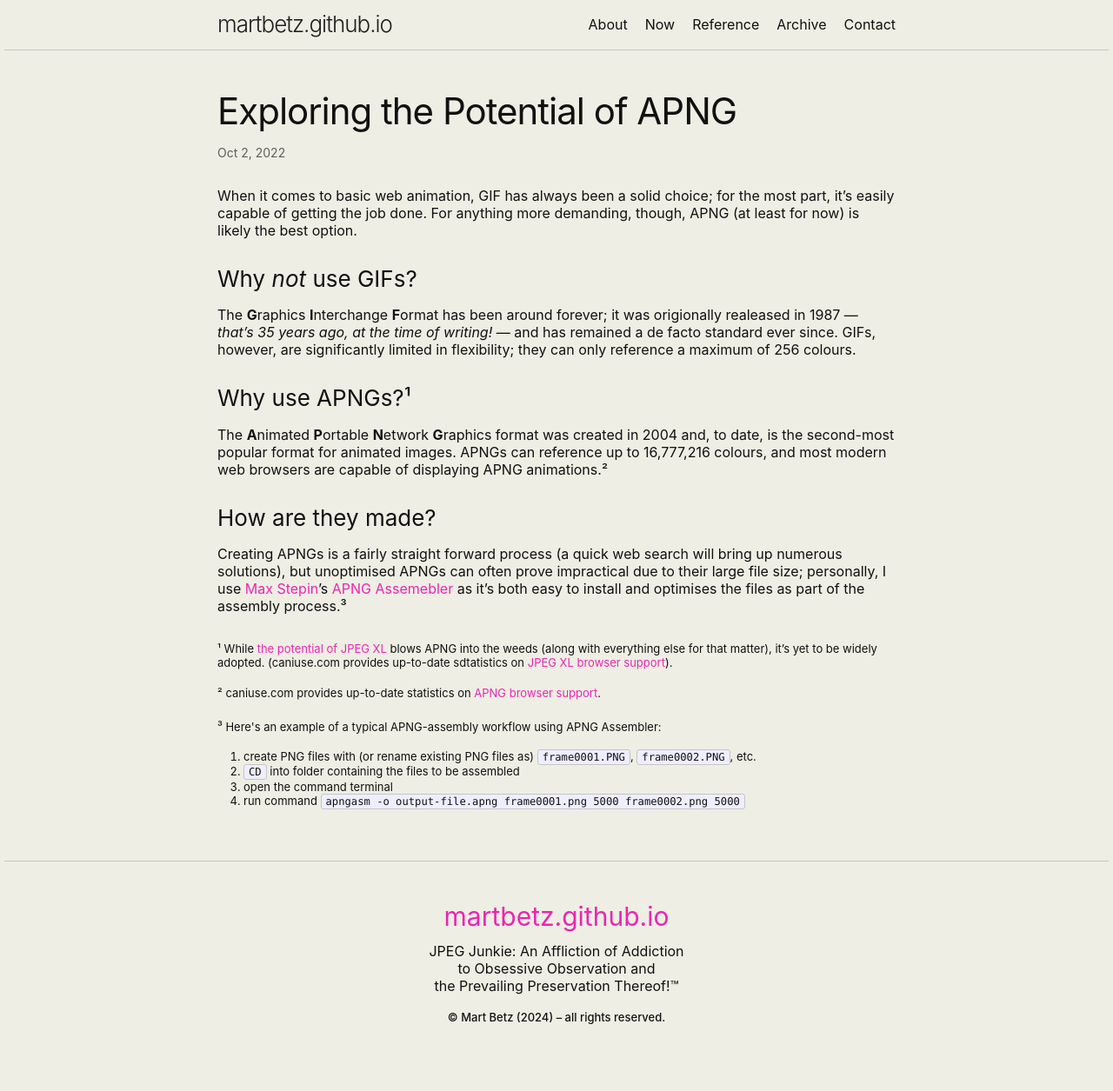
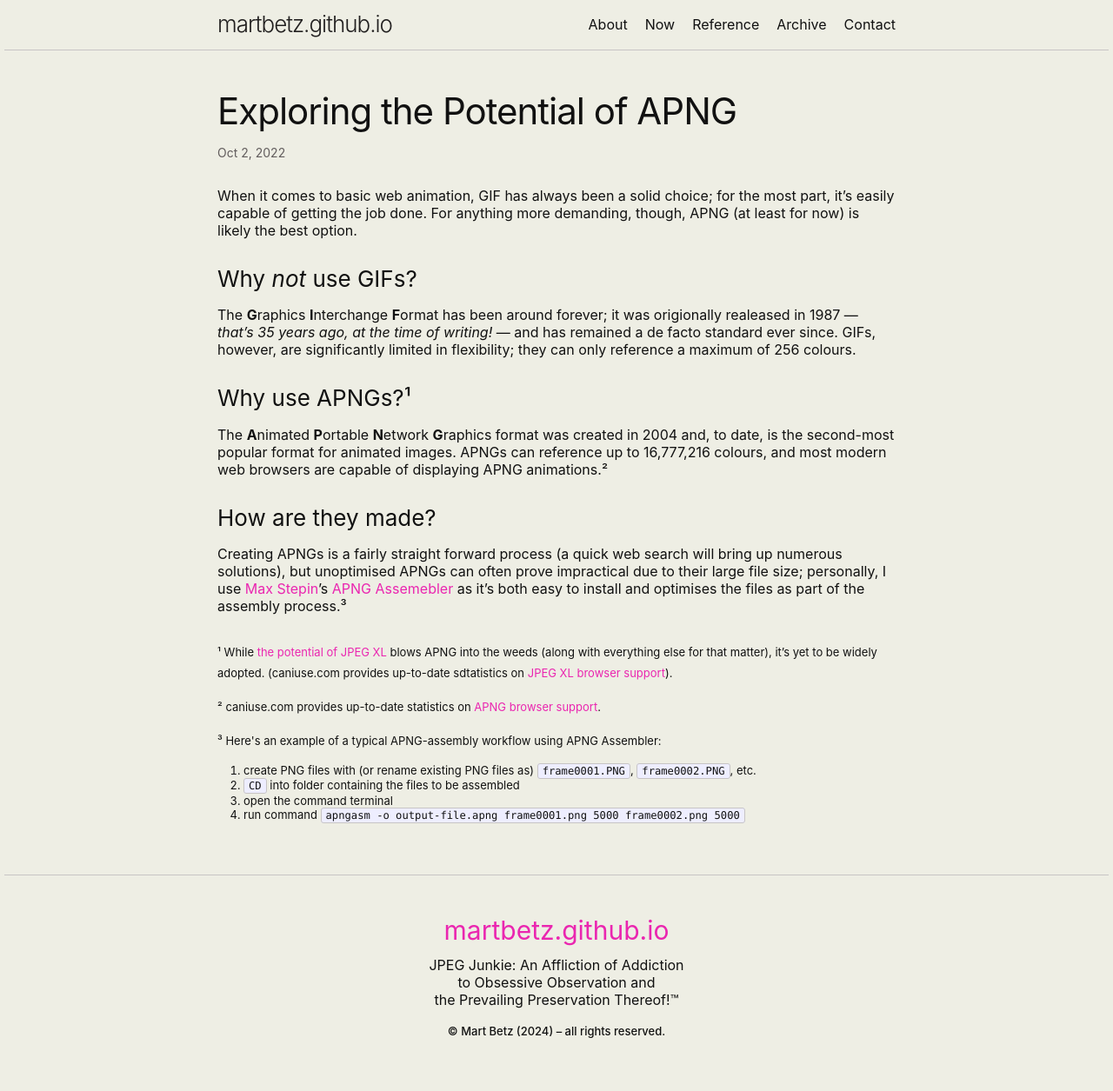
Before and after one commit to martbetz/martbetz.github.io, a Jekyll site: the page built from _posts/2022-10-02-03-08-exploring-apng.md, in a window 1280 px wide. Shown: the whole page at 87% size. Built offline with Jekyll 4.4.1, drawn with Linux system fonts in a browser that asks for light colours.

Commit message:
Update 2022-10-02-03-08-exploring-apng.md

```diff
--- a/_posts/2022-10-02-03-08-exploring-apng.md
+++ b/_posts/2022-10-02-03-08-exploring-apng.md
@@ -19,7 +19,7 @@
 
 Creating APNGs is a fairly straight forward process (a quick web search will bring up numerous solutions), but unoptimised APNGs can often prove impractical due to their large file size; personally, I use [Max Stepin](https://sourceforge.net/u/maxst/profile)'s  [APNG Assemebler](https://apngasm.sourceforge.net) as it's both easy to install and optimises the files as part of the assembly process.³
 
-<p style="padding-top: 15px; line-height: 1.0">
+<p style="padding-top: 15px; line-height: 1.5">
 <font size="2">
 ¹ While <a href="https://martbetz.github.io/photography/computing/2022/10/27/exploring-jpegxl.html">the potential of JPEG XL</a> blows APNG into the weeds (along with everything else for that matter), it’s yet to be widely adopted. (caniuse.com provides up-to-date sdtatistics on <a href="https://caniuse.com/?search=jxl">JPEG XL browser support</a>).
 </font>
```
